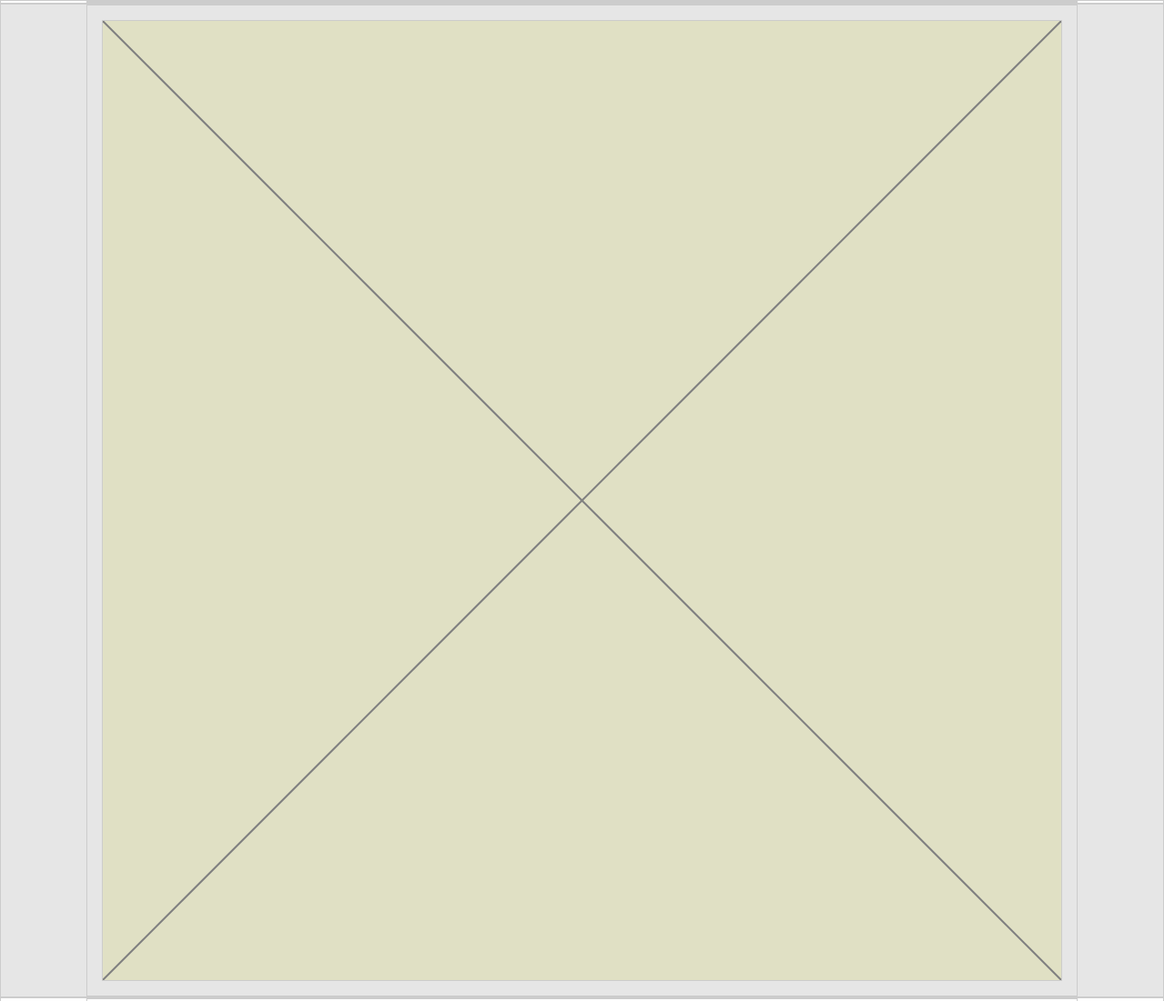
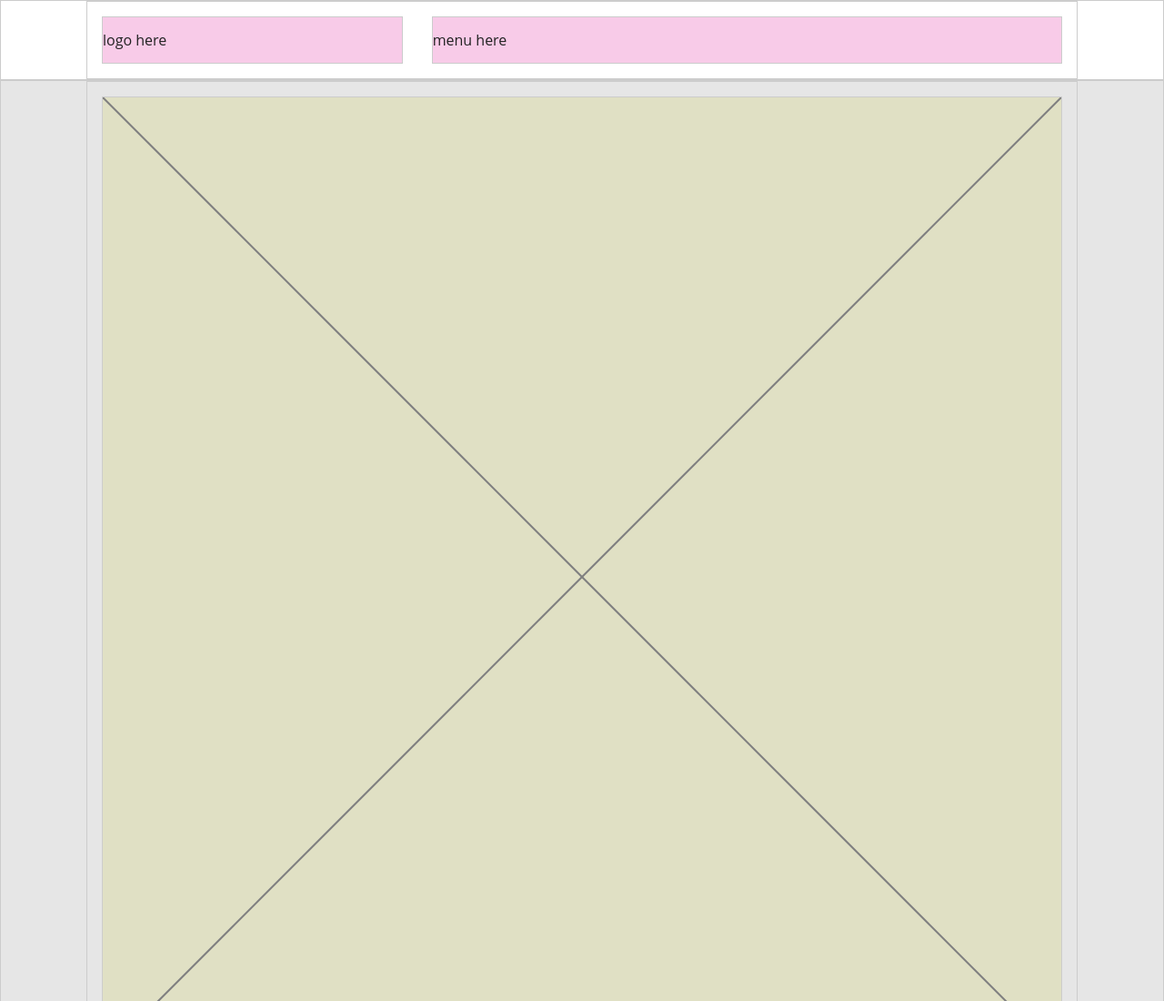
Before and after one commit to zoelake/assignment4, a website built with Parcel: page index.html in a window 1280 px wide. Shown: the top 1100 px of the page at 91% size. Built offline with nearby package versions, Linux system fonts and the light colour scheme.

Commit message:
fixed spacing in menu

```diff
--- a/css/main.css
+++ b/css/main.css
@@ -135,6 +135,10 @@ h1 {
     }
     .m-col-5 {
       grid-template-columns: repeat(5, 1fr);
+    }
+
+    .m-1-2 {
+      grid-template-columns: 1fr 2fr;
     }
 
     .span-full {
--- a/index.html
+++ b/index.html
@@ -24,7 +24,14 @@
 
 <body class="page page-home">
     <header class="page__header">
-      <div class="row"></div>
+      <div class="row m-1-2">
+        <div class="column">
+          <p>logo here</p>
+        </div>
+        <div class="column">
+          <p>menu here</p>
+        </div>
+      </div>
     </header>
 
     <div class="page__slider">
```
